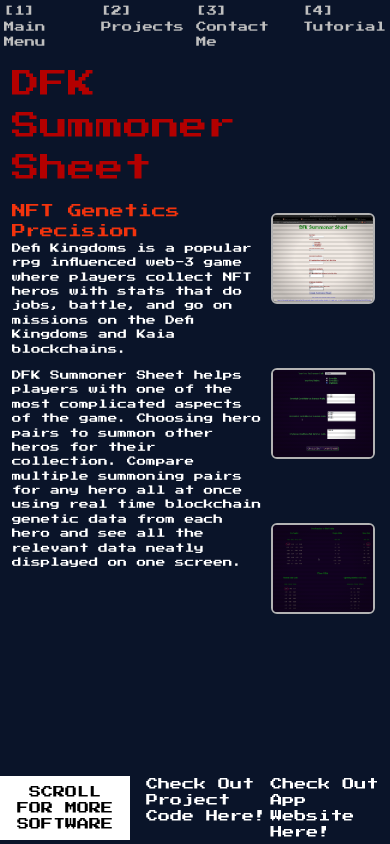
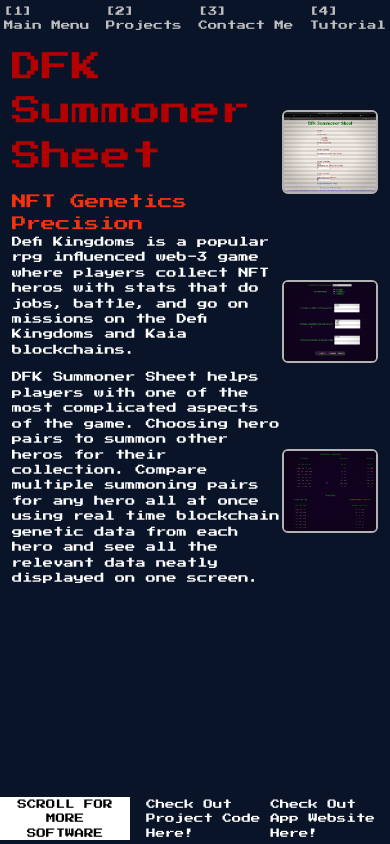
Before and after one commit to Sc1entifik/PortfolioSite, a Next.js app: page /projects in a window 390 px wide. Built offline with nearby package versions, Linux system fonts and the light colour scheme.

Commit message:
Wrote new funcitonal components to use clamp sizing instead of traditional media queries. Wrote helper function to calculate the preferred rem value and the slope for the clamp function.

```diff
--- a/src/app/projects/components/projectDetails/descriptionHeader.tsx
+++ b/src/app/projects/components/projectDetails/descriptionHeader.tsx
@@ -1,14 +1,14 @@
+import preferredRemValueAndSlopeVw from "../../preferredRemValueAndSlope";
+
 export default function DescriptionHeader({descriptionHeader}: {descriptionHeader: string}) {
+	const minRem = .87;
+	const maxRem = 2.25;
+	const [preferredRemValue, slopeVw] = preferredRemValueAndSlopeVw(minRem, maxRem);
+
 	return <h2 className="
 		text-projects-headerRed
-		text-sm
-		xs:text-base
-		sm:text-lg
-		md:text-xl
-		lg:text-2xl
-		xl:text-3xl
-		2xl:text-4xl
-	">
+		text-[clamp(.4rem,1.65vw,3.35rem)]
+	" style={{ fontSize: `clamp(${minRem}rem, ${preferredRemValue}rem + ${slopeVw}vw, ${maxRem}rem)` }}>
 		{descriptionHeader}
 	</h2>
 }
--- a/src/app/projects/components/projectDetails/descriptionParagraph.tsx
+++ b/src/app/projects/components/projectDetails/descriptionParagraph.tsx
@@ -1,16 +1,15 @@
+import preferredRemValueAndSlopeVw from "../../preferredRemValueAndSlope";
+
 export default function DescriptionParagraph({paragraph}: {paragraph: string}) {
+	const minRem = .6;
+	const maxRem = 2;
+	const [preferredRem, slopeVw] = preferredRemValueAndSlopeVw(minRem, maxRem);
+
 	return <p className="
 		text-projects-white
 		mb-3
 		2xl:mb-6
-		text-[.6rem]
-		xs:text-[.67rem]
-		sm:text-sm
-		md:text-base
-		lg:text-lg
-		xl:text-xl
-		2xl:text-2xl
-	">
+		" style={{ fontSize : `clamp(${minRem}rem, ${preferredRem}rem + ${slopeVw}vw, ${maxRem}rem)` }}>
 		{paragraph}
 	</p>
 
--- a/src/app/projects/components/projectDetails/projectDetails.tsx
+++ b/src/app/projects/components/projectDetails/projectDetails.tsx
@@ -5,7 +5,7 @@ import TitleHeader from "./titleHeader";
 export default function ProjectDetails({title, descriptionHeader, description} : {title : string, descriptionHeader: string, description: string}) {
 
 	return (
-		<div className="flex flex-col w-[70%] gap-y-3">
+		<div className="flex flex-col grow gap-y-3">
 			<TitleHeader title={title}/>
 
 			<div>
--- a/src/app/projects/components/projectDetails/titleHeader.tsx
+++ b/src/app/projects/components/projectDetails/titleHeader.tsx
@@ -1,11 +1,14 @@
+import preferredRemValueAndSlopeVw from "../../preferredRemValueAndSlope";
+
 export default function TitleHeader({title}: {title: string}) {
-	return <h1 className="
-		text-projects-titleRed
-		text-[1.75rem]
-		xs:text-3xl
-		sm:text-6xl
-		lg:text-7xl
-		xl:text-[5rem]
-		2xl:text-[5.5rem]
-	">{title}</h1>
+	const minRem = 1.75;
+	const maxRem = 5.5;
+	const [preferredRemValue, slopeVw] = preferredRemValueAndSlopeVw(minRem, maxRem);
+
+	return <h1
+		className="text-projects-titleRed"
+		style={{ fontSize: `clamp(${minRem}rem, ${preferredRemValue}rem + ${slopeVw}vw, ${maxRem}rem)` }}
+		>
+		{title}
+	</h1>
 }
--- a/src/app/projects/components/crtImage.tsx
+++ b/src/app/projects/components/projectImages/crtImage.tsx
@@ -1,8 +1,14 @@
 import Image from "next/image";
+import preferredRemValueAndSlopeVw from "../../preferredRemValueAndSlope";
 
 export default function CrtImage({src}: {src: string}) {
+	const minRem = 5.5;
+	const maxRem = 21;
+	const [preferredRem, slopeVw] = preferredRemValueAndSlopeVw(minRem, maxRem);
+
 	return (
-		<div className="
+		<div
+			className="
 			transform
 			transition-transform
 			duration-300
@@ -12,12 +18,6 @@ export default function CrtImage({src}: {src: string}) {
 			origin-right
 			relative
 			aspect-[8/7]
-			w-[5.5rem]
-			xsphone:w-[6.5rem]
-			xs:w-[7.8rem]
-			sm:w-36
-			md:w-48
-			lg:w-60
 			overflow-hidden
 			rounded-[6px]
 			shadow-[inset_0_0_15px_rgba(0,0,0,0.7)]
@@ -33,7 +33,10 @@ export default function CrtImage({src}: {src: string}) {
 			after:content-['']
 			after:bg-[repeating-linear-gradient(to_bottom,transparent,transparent_2px,black_2px,black_4px)]
 			after:opacity-10
-			after:z-20">
+			after:z-20"
+
+			style={{width : `clamp(${minRem}rem, ${preferredRem}rem + ${slopeVw}vw, ${maxRem}rem)`}}
+			>
 			<Image src={src} alt="project screenshot" fill className="object-cover z-0"/>
 		</div>
 	)
--- a/src/app/projects/components/projectImages.tsx
+++ b/src/app/projects/components/projectImages/projectImages.tsx
@@ -1,9 +1,8 @@
-//import Image from "next/image";
 import CrtImage from "./crtImage";
 
 export default function ProjectImages({imagePath1, imagePath2, imagePath3} : {imagePath1: string, imagePath2: string, imagePath3: string}) {
 	return (
-		<div className="flex flex-col justify-center gap-y-16 items-center w-[30%] 2xl:w-[40%]">
+		<div className="flex flex-col justify-evenly gap-y-5 items-center w-fit">
 			<CrtImage src={imagePath1} />
 			<CrtImage src={imagePath2} />
 			<CrtImage src={imagePath3} />
--- a/src/app/projects/components/projectResources/projectLinks.tsx
+++ b/src/app/projects/components/projectResources/projectLinks.tsx
@@ -4,10 +4,9 @@ export default function ProjectLinks({githubLink, projectLink}: {githubLink: str
 	return (
 		<div className="
 			flex
-			justify-between
-			xl:flex-col
-			xl:justify-start
-			xl:gap-y-4
+			md:flex-col
+			md:justify-start
+			md:gap-y-4
 		">
 			<Link href={githubLink} target="_blank" rel="noopener noreferrer">Check Out Project Code Here!</Link>
 			{projectLink && <Link href={projectLink} target="_blank" rel="noopener noreferrer">Check Out App Website Here!</Link>}
--- a/src/app/projects/components/projectResources/projectResources.tsx
+++ b/src/app/projects/components/projectResources/projectResources.tsx
@@ -1,26 +1,27 @@
-import Link from "next/link";
 import SoftwareScrollBanner from "./softwareScrollBanner";
 import ProjectLinks from "./projectLinks";
+import preferredRemValueAndSlopeVw from "../../preferredRemValueAndSlope";
 
 export default function ProjectResources({githubLink, projectLink}:{githubLink: string, projectLink?: string}) {
+	const minRem = .55
+	const maxRem = 2
+	const [preferredRem, slopeVw] = preferredRemValueAndSlopeVw(minRem, maxRem);
+
 	return (
-		<div className="
+		<div
+			className="
 			flex
 			justify-between
 			gap-4
-			min-h-[4ch]
+			min-h-[3ch]
 			max-w-[1536px]
 			w-[inherit]
 			mb-1
 			mx-2
-			text-[.65rem]
-			xsphone:text-xs
-			xs:text-[.8rem]
-			sm:text-base
-			lg:text-lg
-			xl:text-xl
-			2xl:text-2xl
-			">
+			"
+
+			style={{fontSize: `clamp(${minRem}rem, ${preferredRem}rem + ${slopeVw}vw, ${maxRem}rem)`}}
+			>
 			<SoftwareScrollBanner/>
 			<ProjectLinks githubLink={githubLink} projectLink={projectLink}/>
 		</div>
--- a/src/app/projects/layout.tsx
+++ b/src/app/projects/layout.tsx
@@ -1,9 +1,15 @@
 import RouteHeader from "@/components/routeHeader";
+import preferredRemValueAndSlopeVw from "./preferredRemValueAndSlope";
 
 export default function ProjectsLayout({ children }: {children: React.ReactNode}) {
+	const minRem = .55;
+	const maxRem = 2;
+	const [preferredRem, slopeVw] = preferredRemValueAndSlopeVw(minRem, maxRem);
+
 	return (
 		<div className="flex flex-col w-full min-h-dvh overflow-hidden bg-projects-backgroundNavy">
-			<header className="
+			<header
+				className="
 				bg-projects-backgroundNavy
 				text-dos-lightGray
 				mt-1
@@ -13,11 +19,10 @@ export default function ProjectsLayout({ children }: {children: React.ReactNode}
 				2xl:mx-4
 				2xl:mt-2
 				2xl:mb-6
-				text-[.55rem]
-				xsphone:text-[.65rem]
-				xs:text-xs
-				2xl:text-xl
-				">
+				"
+
+				style={{ fontSize: `clamp(${minRem}rem, ${preferredRem}rem + ${slopeVw}vw, ${maxRem}rem)` }}
+				>
 				<RouteHeader/>
 			</header>
 			<main className="flex flex-1 flex-col">{children}</main>
--- a/src/app/projects/page.tsx
+++ b/src/app/projects/page.tsx
@@ -1,9 +1,9 @@
 "use client";
 
 import { useEffect } from "react";
-import ProjectImages from "./components/projectImages";
 import ProjectDetails from "./components/projectDetails/projectDetails";
 import ProjectResources from "./components/projectResources/projectResources";
+import ProjectImages from "./components/projectImages/projectImages";
 
 export default function Projects() {
 	useEffect(() => {
@@ -18,8 +18,8 @@ export default function Projects() {
 		},[]);
 
 	return (
-		<div className="flex flex-col flex-1 items-center justify-between gap-3 h-full w-full">
-				<div className="flex grow mx-3 max-w-[1536px]">
+		<div className="flex flex-col flex-1 grow items-center justify-between gap-3 h-full w-full">
+				<div className="flex mx-3 max-w-[1536px]">
 					<ProjectDetails
 						title="DFK Summoner Sheet"
 						descriptionHeader="NFT Genetics Precision"
--- /dev/null
+++ b/src/app/projects/preferredRemValueAndSlope.ts
@@ -0,0 +1,16 @@
+const minScreenPx = 320;
+const maxScreenPx = 2560;
+
+const preferredRemValueAndSlopeVw = (minRem: number, maxRem: number) => {
+	const pxConversion = (remSize: number) => remSize * 16;
+	const remConversion = (pxSize: number) => pxSize / 16;
+	const maxPxFont = pxConversion(maxRem);
+	const minPxFont = pxConversion(minRem);
+	const slope = (maxPxFont - minPxFont) / (maxScreenPx - minScreenPx)
+	const preferredRemValue = remConversion(minPxFont - (minScreenPx * slope));
+	const slopeVW = slope * 100;
+
+	return [preferredRemValue, slopeVW];
+}
+
+export default preferredRemValueAndSlopeVw;
```
Also changed, not shown: 1 other file (tests, documents, lock files or other folders).
